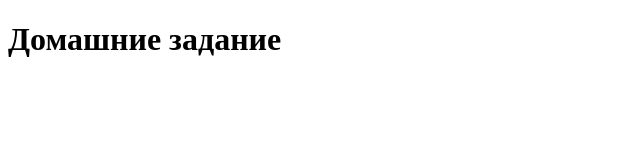
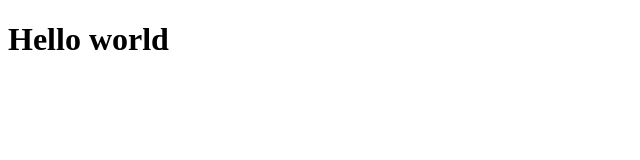
Before and after one commit to oleynikusss/hello-world-2022, a plain HTML site: page index.html in a window 1280 px wide. Shown: the whole page, without its empty margins (0-640 px from the left). Drawn offline with Linux system fonts and the light colour scheme.

Commit message:
Update index.html

```diff
--- a/index.html
+++ b/index.html
@@ -5,7 +5,7 @@
     <title>HTML Document</title>
   </head>
   <body>
-    <h1>Домашние задание</h1>
+    <h1>Hello world</h1>
   </body>
     </body>
 </html>
```
